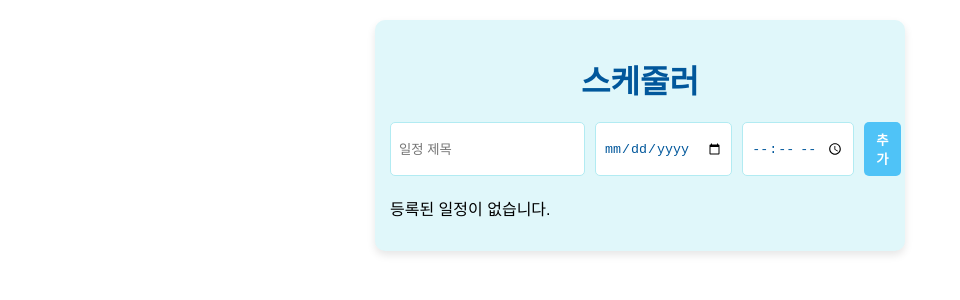
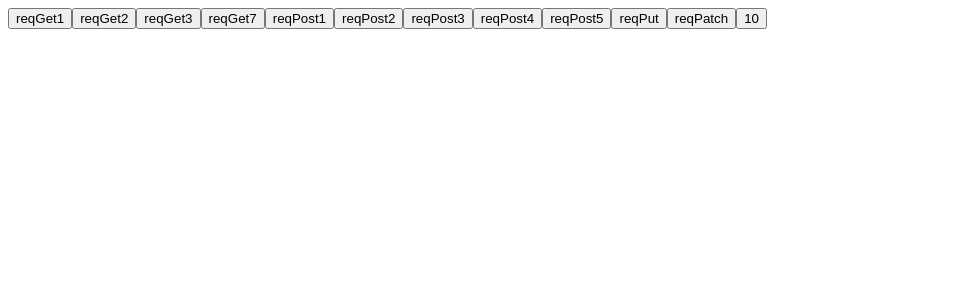
Before and after one commit to pse0515/react, a React (Vite) app: page / in a window 1280 px wide. Shown: the top 300 px of the page, without its empty margins (0-960 px from the left). Built offline with nearby package versions, Linux system fonts and the light colour scheme.

Commit message:
axios와 컨트롤러

```diff
--- /dev/null
+++ b/src/ch04/Axios03.jsx
@@ -0,0 +1,130 @@
+import axios from "axios";
+import { useRef, useState } from "react";
+
+function Axios03() {
+    const registerInputRef = {
+        username: useRef(),
+        password: useRef(),
+        name: useRef(),
+        email: useRef(),
+        role1: useRef(),
+        role2: useRef(),
+    }
+    const [ registerInputValue, setRegisterInputValue ] = useState({
+        username: "",
+        password: "",
+        name: "",
+        email: "",
+        role1: "",
+        role2: "",
+    });
+
+    const [ inputValue, setInputValue ] = useState({
+        username: "",
+    });
+
+    const [ users, setUsers ] = useState([]);
+
+    const getUsersApi = async () => {
+        const response = await axios.get("http://192.168.2.101:8080/users", {
+            params: {
+                aaa: inputValue.username,
+                bbb: "test",
+            }
+        })
+        setUsers(response.data);
+    }
+
+    const handleRegisterInputOnChange = (e) => {
+        const { name, value } = e.target;
+        setRegisterInputValue({
+            ...registerInputValue,
+            [name]: value,
+        });
+    }
+
+    const handleRegisterInputNextFocusOnKeyDown = (e, nextRef) => {
+        if (e.key === 'Enter') {
+            nextRef.current.focus();
+        }
+    }
+
+    const handleRegisterInputSubmitOnKeyDown = (e) => {
+        if (e.key === 'Enter') {
+            console.log(registerInputValue);
+            // const data = {
+            //     username: registerInputValue.username,
+            //     password: registerInputValue.password,
+            //     name: registerInputValue.name,
+            //     email: registerInputValue.email,
+            //     roles: [registerInputValue.role1, registerInputValue.role2],
+            // }
+            const {role1, role2, ...data} = registerInputValue;
+            data["roles"] = [role1, role2];
+            axios.post("http://192.168.2.101:8080/users", data);
+        }
+    }
+
+    const handleInputOnChange = (e) => {
+        const { name, value } = e.target;
+        setInputValue({
+            ...inputValue,
+            [name]: value,
+        });
+    }
+
+    const handleInputOnKeyDown = (e) => {
+        console.log(e)
+        if (e.key === 'Enter') {
+            getUsersApi();
+        }
+    }
+
+    const handleSearchOnClick = () => {
+        getUsersApi();
+    }
+
+    return <>
+        <div>
+            <div><input type="text" ref={registerInputRef.username} placeholder="username" name="username" value={registerInputValue.username} onChange={handleRegisterInputOnChange} onKeyDown={(e) => handleRegisterInputNextFocusOnKeyDown(e, registerInputRef.password)} /></div>
+            <div><input type="text" ref={registerInputRef.password} placeholder="password" name="password" value={registerInputValue.password} onChange={handleRegisterInputOnChange} onKeyDown={(e) => handleRegisterInputNextFocusOnKeyDown(e, registerInputRef.name)} /></div>
+            <div><input type="text" ref={registerInputRef.name}  placeholder="name" name="name" value={registerInputValue.name} onChange={handleRegisterInputOnChange} onKeyDown={(e) => handleRegisterInputNextFocusOnKeyDown(e, registerInputRef.email)} /></div>
+            <div><input type="text" ref={registerInputRef.email} placeholder="email" name="email" value={registerInputValue.email} onChange={handleRegisterInputOnChange} onKeyDown={(e) => handleRegisterInputNextFocusOnKeyDown(e, registerInputRef.role1)} /></div>
+            <div><input type="text" ref={registerInputRef.role1}  placeholder="role1" name="role1" value={registerInputValue.role1} onChange={handleRegisterInputOnChange} onKeyDown={(e) => handleRegisterInputNextFocusOnKeyDown(e, registerInputRef.role2)} /></div>
+            <div><input type="text" ref={registerInputRef.role2}  placeholder="role2" name="role2" value={registerInputValue.role2} onChange={handleRegisterInputOnChange} onKeyDown={handleRegisterInputSubmitOnKeyDown}/></div>
+            <button>등록</button>
+        </div>
+        <input type="text"
+            name="username"
+            value={inputValue.username}
+            onChange={handleInputOnChange}
+            onKeyDown={handleInputOnKeyDown} />
+        <button onClick={handleSearchOnClick}>검색</button>
+        <table>
+            <thead>
+                <tr>
+                    <th>username</th>
+                    <th>password</th>
+                    <th>name</th>
+                    <th>email</th>
+                    <th>role1</th>
+                    <th>role2</th>
+                </tr>
+            </thead>
+            <tbody>
+                {
+                    users.map(u => <tr>
+                        <td>{u.username}</td>
+                        <td>{u.password}</td>
+                        <td>{u.name}</td>
+                        <td>{u.email}</td>
+                        <td>{u.roles && u.roles[0]}</td>
+                        <td>{u.roles && u.roles[1]}</td>
+                    </tr>)
+                }
+            </tbody>
+        </table>
+    </>
+}
+
+export default Axios03;
--- /dev/null
+++ b/src/ch04/Axios04.jsx
@@ -0,0 +1,150 @@
+import axios from "axios";
+
+function Axios04() {
+    const api = axios.create({
+        baseURL: "http://localhost:8080",
+    });
+
+    const reqGetOnClick1 = () => {
+        api.get("/req/data1?a=aaaaa&b=10");
+    }
+    const reqGetOnClick2 = () => {
+        api.get("/req/data2", {
+            params: {
+                a: "abc",
+                b: 1000,
+            },
+        });
+    }
+    const reqGetOnClick3 = () => {
+        api.get("/req/data3", {
+            params: {
+                name: "김준일",
+                age: 32,
+            },
+        });
+    }
+    const reqGetOnClick7 = () => {
+        api.get("/req/abc/data7/20", {
+            params: {
+                name: "김준일",
+                age: 32,
+            },
+        });
+    }
+
+    const reqPostOnClick1 = () => {
+        const data = {
+            name: "test",
+            age: 32,
+            address: "test address",
+        }
+
+        // Object -> JSON
+        const jsonData = JSON.stringify(data);
+        // JSON -> Object
+        const obj = JSON.parse(jsonData);
+
+        // axios는 자동으로 JSON 변환
+        api.post("/req/data1", data);
+    }
+
+    const reqPostOnClick2 = () => {
+        api.post("/req/data2", {
+            name: "김준일",
+            age: 32,
+        });
+    }
+
+    const reqPostOnClick3 = () => {
+        const inputElement = document.createElement("input");
+        inputElement.setAttribute("type", "file");
+
+        inputElement.onchange = (e) => {
+            const {files} = e.target;
+            const [file] = files;
+
+            const formData = new FormData();
+            formData.append("file", file);
+
+            api.post("/req/data3", formData, {
+                headers: {
+                    "Content-Type": "multipart/form-data",
+                }
+            });
+        }
+
+        inputElement.click();
+    }
+
+    const reqPostOnClick4 = () => {
+        const inputElement = document.createElement("input");
+        inputElement.setAttribute("type", "file");
+
+        inputElement.onchange = (e) => {
+            const {files} = e.target;
+            const [file] = files;
+
+            const formData = new FormData();
+            formData.append("file", file);
+            formData.append("name", "김준일");
+            formData.append("age", 32);
+
+            api.post("/req/data4", formData, {
+                headers: {
+                    "Content-Type": "multipart/form-data",
+                }
+            });
+        }
+
+        inputElement.click();
+    }
+
+    const reqPostOnClick5 = () => {
+        const inputElement = document.createElement("input");
+        inputElement.setAttribute("type", "file");
+        inputElement.setAttribute("multiple", true);
+
+        inputElement.onchange = (e) => {
+            const {files} = e.target;
+            const fileList = Array.from(files);
+
+            const formData = new FormData();
+            fileList.forEach(file => formData.append("files", file));
+
+            api.post("/req/data5", formData);
+        }
+
+        inputElement.click();
+    }
+
+    const reqPutOnClick = () => {
+        api.put("/req/data1/30", {
+            name: "김준이",
+            age: 33,
+        });
+    }
+
+    const reqPatchOnClick = () => {
+        api.patch("/req/data1/30", {
+            name: "김준이",
+        });
+    }
+
+    return <>
+        <button onClick={reqGetOnClick1}>reqGet1</button>
+        <button onClick={reqGetOnClick2}>reqGet2</button>
+        <button onClick={reqGetOnClick3}>reqGet3</button>
+        <button onClick={reqGetOnClick7}>reqGet7</button>
+        <button onClick={reqPostOnClick1}>reqPost1</button>
+        <button onClick={reqPostOnClick2}>reqPost2</button>
+        <button onClick={reqPostOnClick3}>reqPost3</button>
+        <button onClick={reqPostOnClick4}>reqPost4</button>
+        <button onClick={reqPostOnClick5}>reqPost5</button>
+        <button onClick={reqPutOnClick}>reqPut</button>
+        <button onClick={reqPatchOnClick}>reqPatch</button>
+        <button>10</button>
+    </>
+}
+
+export default Axios04;
--- a/src/main.jsx
+++ b/src/main.jsx
@@ -16,6 +16,8 @@ import Axios01 from './ch04/Axios01';
 import Promise01 from './ch04/Promise01';
 import Axios02 from './ch04/Axios02';
 import App from './심심/App';
+import Axios03 from './ch04/Axios03';
+import Axios04 from './ch04/Axios04';
 
 const currentApp = "ch03";
 
@@ -35,10 +37,13 @@ const appObj = {
     use04: <UseEffect04 />,
     axios01: <Axios01 />,
     axios02: <Axios02 />,
+    axios03: <Axios03/>,
+    axios04: <Axios04/>,
     promise01: <Promise01/>,
     sim01:<App/>
 
 
+
 }
 
-createRoot(document.getElementById('root')).render(appObj.sim01);
+createRoot(document.getElementById('root')).render(appObj.axios04);
```
